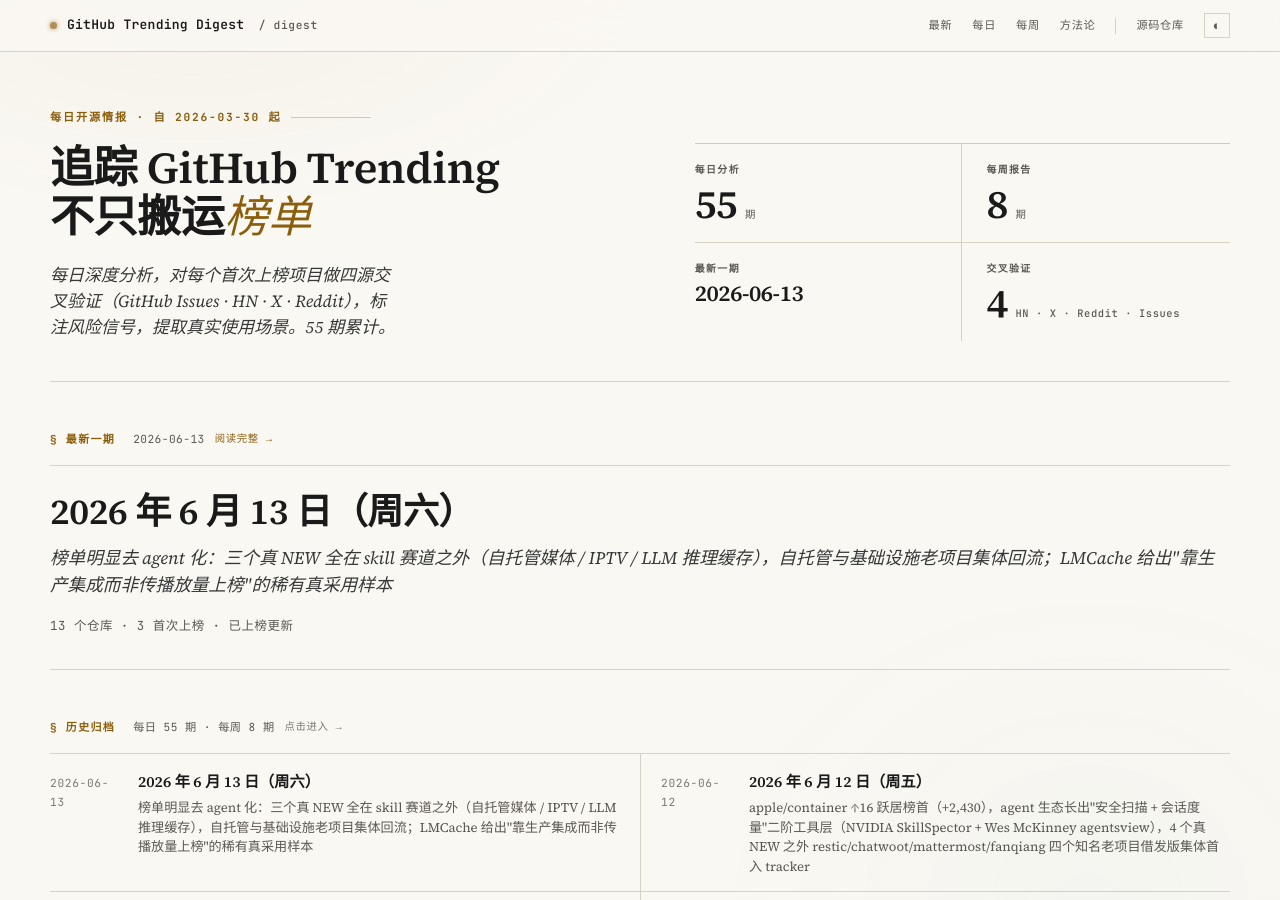
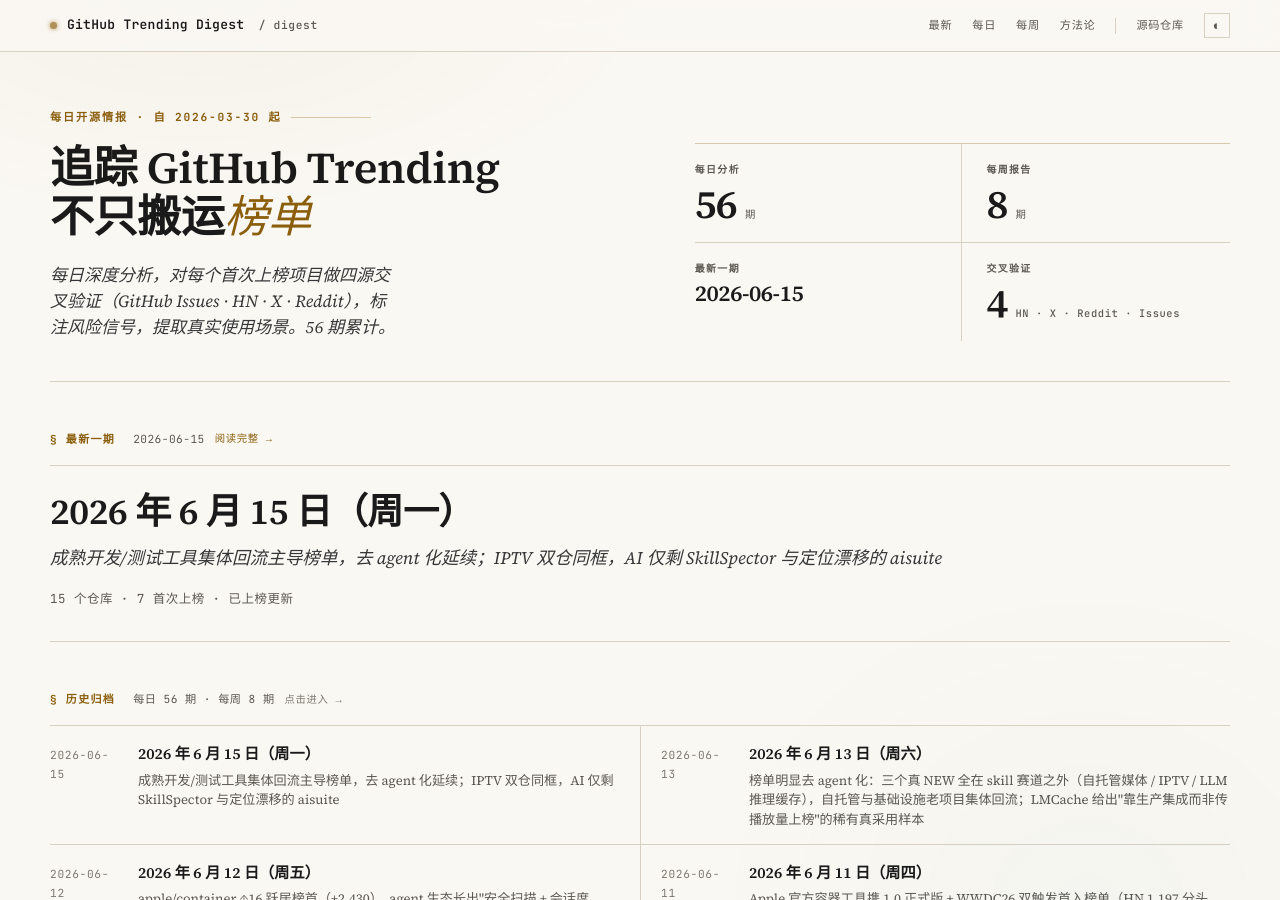
Before and after one commit to maxzyma/github-trending-digest, a Jekyll site: the page built from index.md, in a window 1280 px wide and 900 px high. Built offline with Jekyll 4.4.1, drawn with Linux system fonts in a browser that asks for light colours; part of the change alters nothing that is shown; some of the changed text lies outside the part shown.

Commit message:
daily: 2026-06-15 — 成熟开发/测试工具集体回流主导榜单（pytest/swc/cypress/puppeteer/meshery/chatwoot/freeCodeCamp 同日同框）去 agent 化延续 + IPTV 双仓同框（iptv-org #1 + Free-TV/IPTV）+ 真 AI 仅剩 SkillSpector 与定位漂移的 aisuite + 多数回流项目今日 stars 个位/十位数属 trending 算法波动
Generated with Claude Code

```diff
--- /dev/null
+++ b/daily/2026-06-15-analysis.md
@@ -0,0 +1,139 @@
+---
+layout: daily
+date: 2026-06-15
+title: GitHub Trending 深度分析 — 2026 年 6 月 15 日（周一）
+subtitle: 成熟开发/测试工具集体回流主导榜单，去 agent 化延续；IPTV 双仓同框，AI 仅剩 SkillSpector 与定位漂移的 aisuite
+total: 15
+new_count: 7
+new_repos:
+  - repo: andrewyng/aisuite
+    stars: 14408
+    star_delta: 291
+    lang: Python
+    source_strength: 中
+    risk_tags: ['vanity', 'bus_factor', 'dependency', '定位漂移风险']
+  - repo: Free-TV/IPTV
+    stars: 16960
+    star_delta: 70
+    lang: TypeScript
+    source_strength: 中
+    risk_tags: ['compliance', 'stability', 'bus_factor']
+updated_repos: []
+---
+
+# GitHub Trending 深度分析 — 2026 年 6 月 15 日（周一）
+
+_成熟开发/测试工具集体回流主导榜单，去 agent 化延续；IPTV 双仓同框，AI 仅剩 SkillSpector 与定位漂移的 aisuite_
+
+_项目总数: 15 | 首次上榜: 9 | 重新上榜: 6 | 已上榜更新: 0 | 数据源: https://github.com/trending_
+
+## 本日主线
+
+**主线一：榜单结构 — 成熟开发/测试工具集体回流，去 agent 化继续。** 今日 15 个项目里，真正的 AI/agent 仓只剩两个（NVIDIA/SkillSpector、andrewyng/aisuite），其余被一批**长期成熟的工程基础设施**占据：测试与浏览器自动化三件套同日同框——pytest（#3，14,053⭐）、cypress（#8，49,962⭐）、puppeteer（#14，94,654⭐）；构建/编译层 swc（#4，33,788⭐）；云原生管理 meshery（#7，10,413⭐）；客服平台 chatwoot（#5，31,259⭐）；教育旗舰 freeCodeCamp（#2，447,247⭐）。这些都是创建 5~10 年、数万至数十万 stars 的老牌项目，今日是借 trending 波动回流，而非新爆款。对读者的意义：今天的榜单更像"经典工具巡礼"，适合回看自己技术栈里这些基建项目的近期动向，而不是寻找新黑马。
+
+**主线二：IPTV 双仓同框 — 自托管/剪线媒体赛道集中可见。** 榜首 iptv-org/iptv（#1，+1,528，121,113⭐）与 Free-TV/IPTV（#13，16,960⭐）同日上榜，构成一个清晰的"免费电视频道聚合"赛道：前者是大而全的全球频道数据库 + 强工具链（数万频道、自动化校验），后者走"少而精、只收真免费、HD 优先"路线，两者互补而非竞争。结合近期 music-assistant（#12，自托管媒体库）的回流，可见**自托管/去订阅化媒体**仍是 GitHub 上稳定的长尾需求。读者注意：这类聚合项目普遍有死链维护和广播授权灰区两个结构性问题（详见下方 Free-TV/IPTV 分析）。
+
+**主线三：榜单解读提醒 — 多数回流项目今日 stars 仅个位/十位数，是算法波动而非真实增量。** pytest 今日 +14、meshery +20、puppeteer +29、cypress +39，这些数字远低于一个项目"真实爆发"应有的量级。它们重回榜单更可能是 GitHub trending 时间窗算法的波动性回流，而不是社区出现了新的关注事件。判断老仓热度时，应看绝对增量与外部讨论，而非"是否在榜"。同时今日有一个值得警惕的真实失真样本：andrewyng/aisuite（#15，+291）——靠 Andrew Ng 名气驱动、核心库停更近一年半、近期悄然转做 AI coding agent 桌面应用，定位已漂移（详见下方分析）。
+
+---
+
+## NEW 项目分析
+
+### [andrewyng/aisuite](https://github.com/andrewyng/aisuite) — NEW ⭐ 14,408（+291）| Python | 信源：中
+
+**它是什么**: 一个让开发者用同一套代码调用多家大模型（OpenAI、Anthropic、Google 等）的"统一接口库"，由 Andrew Ng（吴恩达）团队发布。核心卖点是把模型切换简化成改一个字符串，例如 `"openai:gpt-4o"` 换成 `"anthropic:claude-..."` 即可切厂商。
+
+**解决什么问题**: 没有它之前，对接多家大模型要分别学各家 SDK、各写一套调用与解析代码。用了之后，原型阶段做多模型对比、快速试错的成本显著降低。
+
+**谁在用、怎么用**（来自 Issues/外部评测）:
+- 原型与多模型对比：开发者用它在 demo / 试验阶段快速横向比较不同厂商模型输出。
+- 但社区高频诉求长期未被满足：异步支持 #61（16 评论）、结构化输出 #66（8 评论）、新增 Google generativeai #156（5 评论）——说明功能停留在基础 chat completions 层。
+- provider 适配维护薄弱：HuggingFace 500 报错 #134、Azure 版本参数问题 #169。
+
+**社区怎么评价**:
+- 正面: 发布时 KOL 与粉丝转发认可"用一行字符串切模型"解决了真实痛点。
+- 负面: 媒体一致结论是 **LiteLLM 更成熟、更生产就绪**（限流/预算控制、provider 覆盖更广），aisuite 仅胜在简洁；生产场景开发者倾向 LiteLLM / LangChain / OpenRouter。
+- 健康度: stars/subscribers ≈ 81:1（对大型成熟仓属正常区间）；forks 1,504，open issues 135；贡献者高度集中（两人占绝大多数）。核心库 2024-12 发 v0.1.7 后停滞近一年半，2026-06 突然高频提交，但方向已转向一个 "coworker / code-agent" 桌面 App（app-v0.1.x 于 2026-06-11 发布）。**项目本质正从"统一 LLM 接口库"漂移成"AI coding agent 应用"**——今日的 +291 很可能与这次转向有关。
+
+**风险与争议**:
+- **vanity**: stars 主要由 Andrew Ng 名气驱动，HN（5 条 story 最高仅 4 分 1 评论，冷场）与 Reddit 实质讨论缺失。
+- **bus_factor**: 双人维护，贡献高度集中。
+- **dependency**: 核心库停更近一年半，社区特性诉求长期积压。
+- **定位漂移风险**: 近期转做 agent App 偏离原"统一接口"定位，老用户预期可能落空。
+
+**技术备注**: Python；统一封装多家 LLM 的 chat completions；与 LiteLLM、OpenRouter、LangChain 属同类竞品，定位最轻量。
+
+### [Free-TV/IPTV](https://github.com/Free-TV/IPTV) — NEW ⭐ 16,960（+70）| TypeScript | 信源：中
+
+**它是什么**: 一份免费电视频道的 M3U 播放列表仓库。用户把它提供的 `playlist.m3u8` 链接直接喂给 IPTV 播放器（VLC、Tivimate 等）即可观看全球免费直播频道。
+
+**解决什么问题**: 没有它之前，找可用的免费直播源要在各论坛零散搜罗、链接质量参差。它聚合了 Plex / Pluto / Samsung TV Plus / Roku / YouTube live 等合法免费源，奉行"质量优于数量、单 URL/频道、只收真免费"的策略。
+
+**谁在用、怎么用**（来自 Issues/导购站）:
+- 自托管媒体用户把 raw 播放列表 URL 直接导入播放器观看。
+- 与今日榜首 iptv-org/iptv 同赛道但路线不同：iptv-org 是大而全的全球频道数据库 + 强工具链，Free-TV 走少而精、HD 优先；两者互补。
+- 贡献者招募帖 #211 持续活跃（41 评论），项目哲学获社区认可。
+
+**社区怎么评价**:
+- 正面: 第三方导购站（WirelesSHack 等）将其列为"较可信的免费源"。
+- 负面: 死链是结构性顽疾——西班牙频道大面积失效 #749（14 评论）、英国链接几乎全挂 #475（12）、"几乎没有频道能用" #351（9）、匈牙利 M1 #316（13）。
+- 健康度: stars/subscribers ≈ 26:1（比值健康，非 vanity）；forks 2,543（高，广泛自托管）；open issues 215（偏高，多为死链报告）；contributors 93；最后 push 2026-04-22，近 2 个月未更新。
+
+**风险与争议**:
+- **compliance**: 无 license 声明；虽宣称仅聚合"免费源"，但部分流的广播授权状态不明，处法律灰区。
+- **stability**: 死链维护负担大，多国频道阶段性失效，非"装上即用"。
+- **bus_factor**: 近 2 月停更 + 长期招募贡献者，维护投入收缩。
+
+**技术备注**: M3U/M3U8 播放列表；无后端服务，纯静态频道清单仓库。HN 无讨论，Reddit 无专帖，外部 grounding 偏弱。
+
+### 知名老项目首入 tracker（轻量记录）
+
+以下为长期成熟、广为人知的工程项目，今日首次进入本 tracker，按惯例只做轻量记录，不展开完整社区 grounding：
+
+- **[pytest-dev/pytest](https://github.com/pytest-dev/pytest)** — NEW ⭐ 14,053（+14）| Python。Python 生态事实标准测试框架。今日增量极小（+14），属算法波动性回流。open issues 966 为长期活跃项目的正常积累。
+- **[swc-project/swc](https://github.com/swc-project/swc)** — NEW ⭐ 33,788（+163）| Rust。Rust 实现的高性能 Web 编译/转译平台（Babel 替代），被 Next.js 等广泛内置。
+- **[meshery/meshery](https://github.com/meshery/meshery)** — NEW ⭐ 10,413（+20）| TypeScript。CNCF 旗下云原生管理平台（服务网格生命周期管理）。增量极小。
+- **[cypress-io/cypress](https://github.com/cypress-io/cypress)** — NEW ⭐ 49,962（+39）| TypeScript。主流端到端浏览器测试框架。
+- **[puppeteer/puppeteer](https://github.com/puppeteer/puppeteer)** — NEW ⭐ 94,654（+29）| JavaScript。Chrome/Firefox 无头浏览器自动化的 JS API，是 web 抓取/自动化测试的基础库。
+- **[GorvGoyl/Clone-Wars](https://github.com/GorvGoyl/Clone-Wars)** — NEW ⭐ 35,497（+269）。100+ 知名站点（Airbnb/Netflix/Spotify 等）开源克隆项目的索引清单，学习资源向。**注意**：最后 push 停在 2024-08，已近两年未更新（**stability/maintenance** 警示），引用其技术栈信息时需自行核对时效。
+- **[Introduction-to-Autonomous-Robots](https://github.com/Introduction-to-Autonomous-Robots/Introduction-to-Autonomous-Robots)** — NEW ⭐ 2,748（+293）| Python。同名自主机器人入门教材的开源源稿，教育/学术向，最后更新 2026-02。
+
+## RE / 已上榜项目更新（增量）
+
+### iptv-org/iptv — RE（榜首，+1,528）
+
+- **Stars**: 121,113（今日 +1,528，为全榜最大单日增量）。最后 push 2026-06-15（活跃）。
+- **更新**: 重回榜首并领跑，与 Free-TV/IPTV 同框，凸显 IPTV/免费直播聚合赛道的稳定关注度。无重大社区事件，属赛道周期性回流。
+
+### NVIDIA/SkillSpector — RE（+964）
+
+- **Stars**: 5,364（今日 +964，增量可观）。创建于 2026-03，是真正的新兴 agent-skill 安全扫描工具（检测 AI agent skill 的漏洞与恶意模式）。
+- **更新**: 6-12 上榜后回流，是今日仅有的两个真 AI 项目之一。stars/subscribers ≈ 192:1，比值偏高但项目年轻、赛道新，需继续观察其 GitHub 之外的实际采用。
+
+### chatwoot/chatwoot — RE（+400）
+
+- **Stars**: 31,259（今日 +400）。开源全渠道客服平台（Intercom/Zendesk 替代）。
+- **更新**: 6-12 上榜后回流，无显著新事件。open issues 1,184 为大型活跃产品的正常水平。
+
+### shiyu-coder/Kronos — RE（+244）
+
+- **Stars**: 29,934（今日 +244）。金融市场基础模型。曾在更早月份多次上榜，本月首次回流，最后 push 2026-04-13（核心已放缓）。
+- **更新**: 无显著新版本，属长尾回流。
+
+### music-assistant/server — RE（+197）
+
+- **Stars**: 2,202（今日 +197）。自托管媒体库管理器（连接流媒体服务 + 各类音箱）。
+- **更新**: 6-13 上榜后回流，与今日 IPTV 双仓共同构成"自托管媒体"主题。
+
+### freeCodeCamp/freeCodeCamp — RE（+146）
+
+- **Stars**: 447,247（今日 +146）。全球最大开源编程教育平台。
+- **更新**: 经典项目周期性回流，无新事件。作为 44 万 stars 的超大型成熟仓，高 stars/subscribers 比值属结构性正常，不作 vanity 判断。
+
+---
+
+## 如何理解今天的热度信号
+
+今天榜单的核心读法是"区分回流与爆发"。15 个项目里 7 个是创建 5~10 年的成熟基建（pytest/swc/cypress/puppeteer/meshery/chatwoot/freeCodeCamp），它们今日的单日 stars 增量大多在个位到十位数（pytest +14、meshery +20、puppeteer +29、cypress +39）——这是 GitHub trending 时间窗算法的波动性回流，**不代表社区出现了新的关注事件**。判断这类老仓是否真正"热"，应看绝对增量和外部讨论，而非"是否在榜"。
+
+对高 stars/subscribers 比值要分两类看：freeCodeCamp（52:1）、puppeteer 这类超大成熟仓的高比值是结构性正常，不构成 vanity；而 aisuite（81:1）叠加"名气驱动 + 核心库停更 + 定位漂移 + HN/Reddit 冷场"的组合，才是需要谨慎解读的真实失真样本。SkillSpector 比值更高（192:1）但项目年轻、赛道新，应归为"待观察"而非直接判定。
--- /dev/null
+++ b/daily/2026-06-15.md
@@ -0,0 +1,21 @@
+# GitHub Trending 每日榜单 — 2026 年 6 月 15 日（周一）
+
+| # | 项目 | Stars | 今日 | 排名变化 |
+|---|------|-------|------|---------|
+| 1 | [iptv-org/iptv](https://github.com/iptv-org/iptv) | 121,113 | +1,528 | RE |
+| 2 | [freeCodeCamp/freeCodeCamp](https://github.com/freeCodeCamp/freeCodeCamp) | 447,247 | +146 | RE |
+| 3 | [pytest-dev/pytest](https://github.com/pytest-dev/pytest) | 14,053 | +14 | NEW |
+| 4 | [swc-project/swc](https://github.com/swc-project/swc) | 33,788 | +163 | NEW |
+| 5 | [chatwoot/chatwoot](https://github.com/chatwoot/chatwoot) | 31,259 | +400 | RE |
+| 6 | [NVIDIA/SkillSpector](https://github.com/NVIDIA/SkillSpector) | 5,364 | +964 | RE |
+| 7 | [meshery/meshery](https://github.com/meshery/meshery) | 10,413 | +20 | NEW |
+| 8 | [cypress-io/cypress](https://github.com/cypress-io/cypress) | 49,962 | +39 | NEW |
+| 9 | [GorvGoyl/Clone-Wars](https://github.com/GorvGoyl/Clone-Wars) | 35,497 | +269 | NEW |
+| 10 | [Introduction-to-Autonomous-Robots/Introduction-to-Autonomous-Robots](https://github.com/Introduction-to-Autonomous-Robots/Introduction-to-Autonomous-Robots) | 2,748 | +293 | NEW |
+| 11 | [shiyu-coder/Kronos](https://github.com/shiyu-coder/Kronos) | 29,934 | +244 | RE |
+| 12 | [music-assistant/server](https://github.com/music-assistant/server) | 2,202 | +197 | RE |
+| 13 | [Free-TV/IPTV](https://github.com/Free-TV/IPTV) | 16,960 | +70 | NEW |
+| 14 | [puppeteer/puppeteer](https://github.com/puppeteer/puppeteer) | 94,654 | +29 | NEW |
+| 15 | [andrewyng/aisuite](https://github.com/andrewyng/aisuite) | 14,408 | +291 | NEW |
+
+> 数据源：<https://github.com/trending> · 抓取于 2026-06-15
--- a/index.md
+++ b/index.md
@@ -26,6 +26,7 @@ title: GitHub Trending Digest
 
 ## Daily Analysis
 
+- [2026-06-15](daily/2026-06-15-analysis) — 成熟开发/测试工具集体回流主导榜单（pytest/swc/cypress/puppeteer/meshery/chatwoot/freeCodeCamp 同日同框），去 agent 化延续，真 AI 仅剩 SkillSpector + 定位漂移的 aisuite；IPTV 双仓同框（iptv-org #1 + Free-TV/IPTV）；多数回流项目今日 stars 仅个位/十位数，是 trending 算法波动而非真实增量
 - [2026-06-13](daily/2026-06-13-analysis) — 榜单明显去 agent 化，三个真 NEW 全在 skill 赛道之外（music-assistant 自托管媒体 / iptv-org IPTV / LMCache LLM 推理缓存）；LMCache 被 NVIDIA Dynamo/Red Hat llm-d/字节 AIBrix/vLLM 同时采纳，是靠生产集成而非传播上榜的真采用样本；mattermost ↑15、PowerToys RE、apple/container +3,504 增量第一，成熟基础设施集体回流
 - [2026-06-12](daily/2026-06-12-analysis) — apple/container ↑16 跃居榜首（+2,430），agent 生态长出"安全扫描 + 会话度量"二阶工具层（NVIDIA SkillSpector + Wes McKinney agentsview），4 个真 NEW 之外 restic/chatwoot/mattermost/fanqiang 四个知名老项目借发版集体首入 tracker
 - [2026-06-11](daily/2026-06-11-analysis) — Apple 官方容器工具携 1.0 正式版 + WWDC26 双触发首入榜单（HN 1,197 分头条），agent/skill 板块强势回流，3 个 NEW 横跨系统容器、抗审查网络、agent 共享记忆三个方向
```
